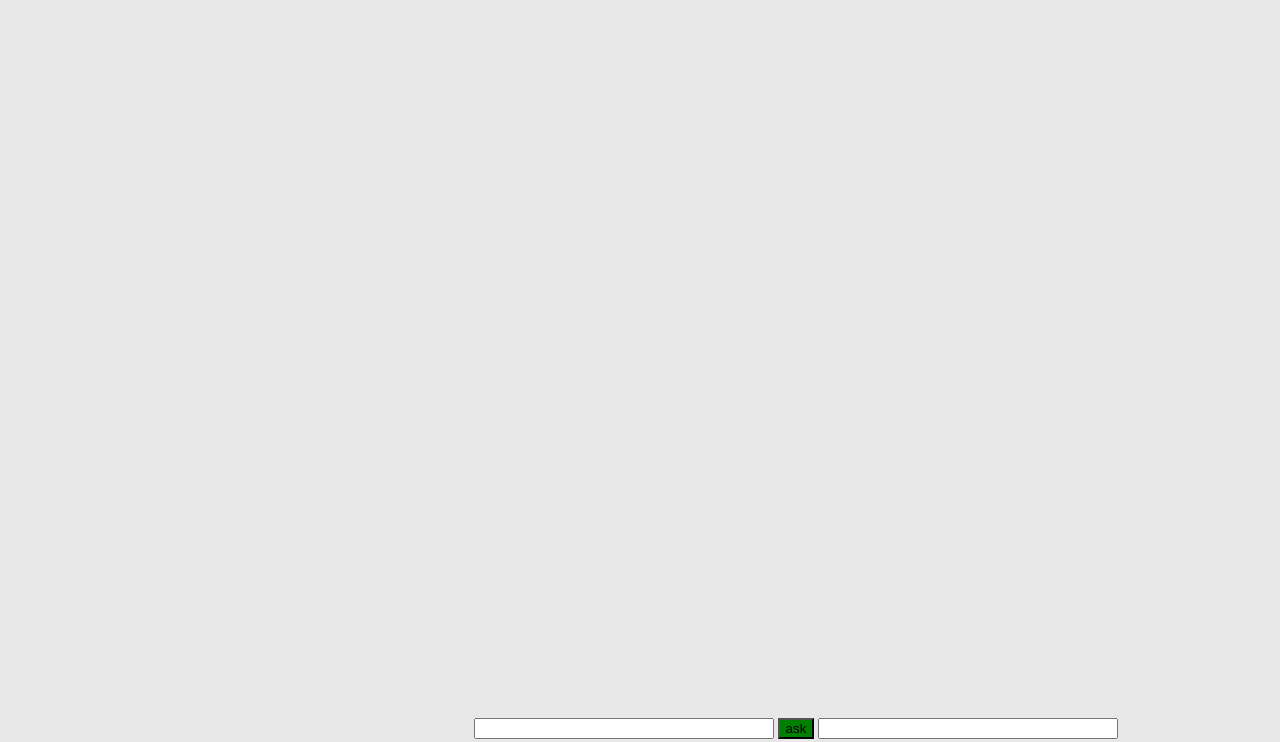
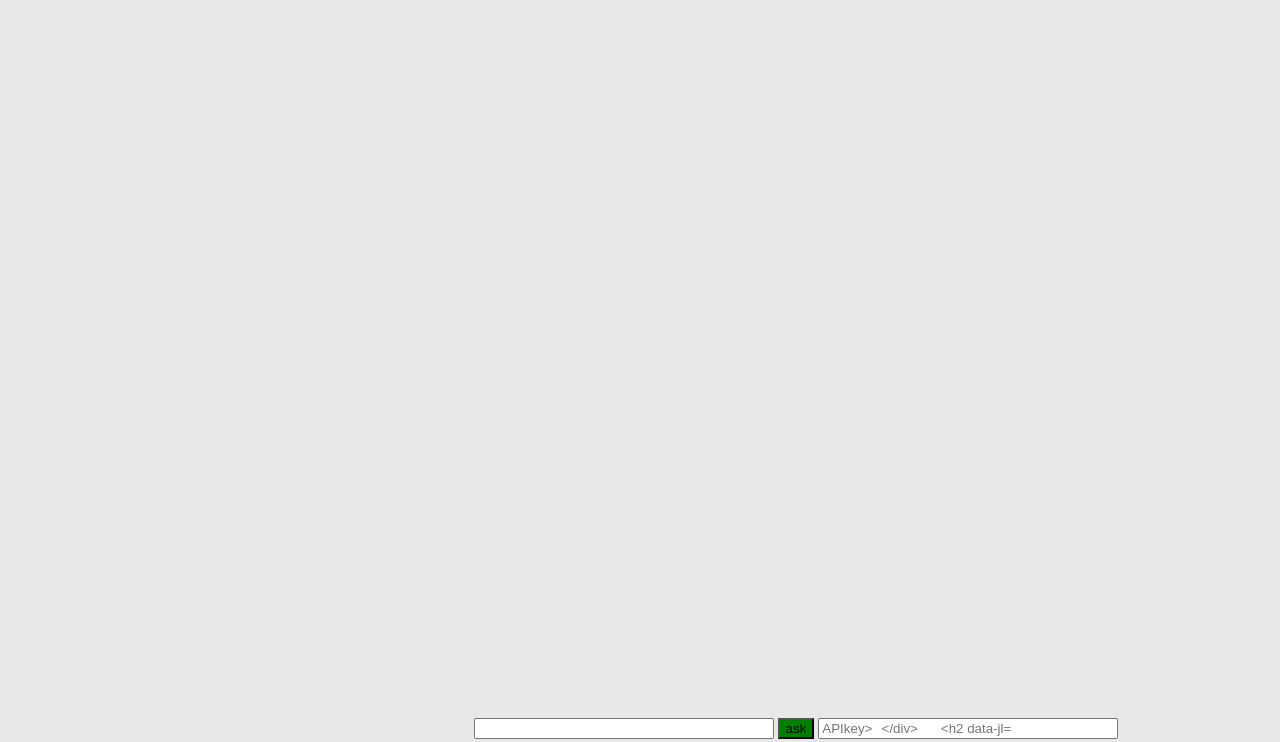
Before and after one commit to Jmccarthy03/Everything, a plain HTML site: page Scammer.html in a window 1280 px wide. Shown: the part 58-800 px from the top of the page. Drawn offline with Linux system fonts and the light colour scheme.

Commit message:
Add placeholder to API key input field

```diff
--- a/Scammer.html
+++ b/Scammer.html
@@ -64,7 +64,7 @@
 	<div id="ask">
 	<input id="question" type="text">
 	<button id="askbutton" onclick= "getAnswer()" >ask</button>
-	<input id="key" type="text">
+	<input id="key" type="text" placeholder="APIkey>
 	</div>
 	<h2 id="answer"></h2>
  <script src="app.js"></script>
```
